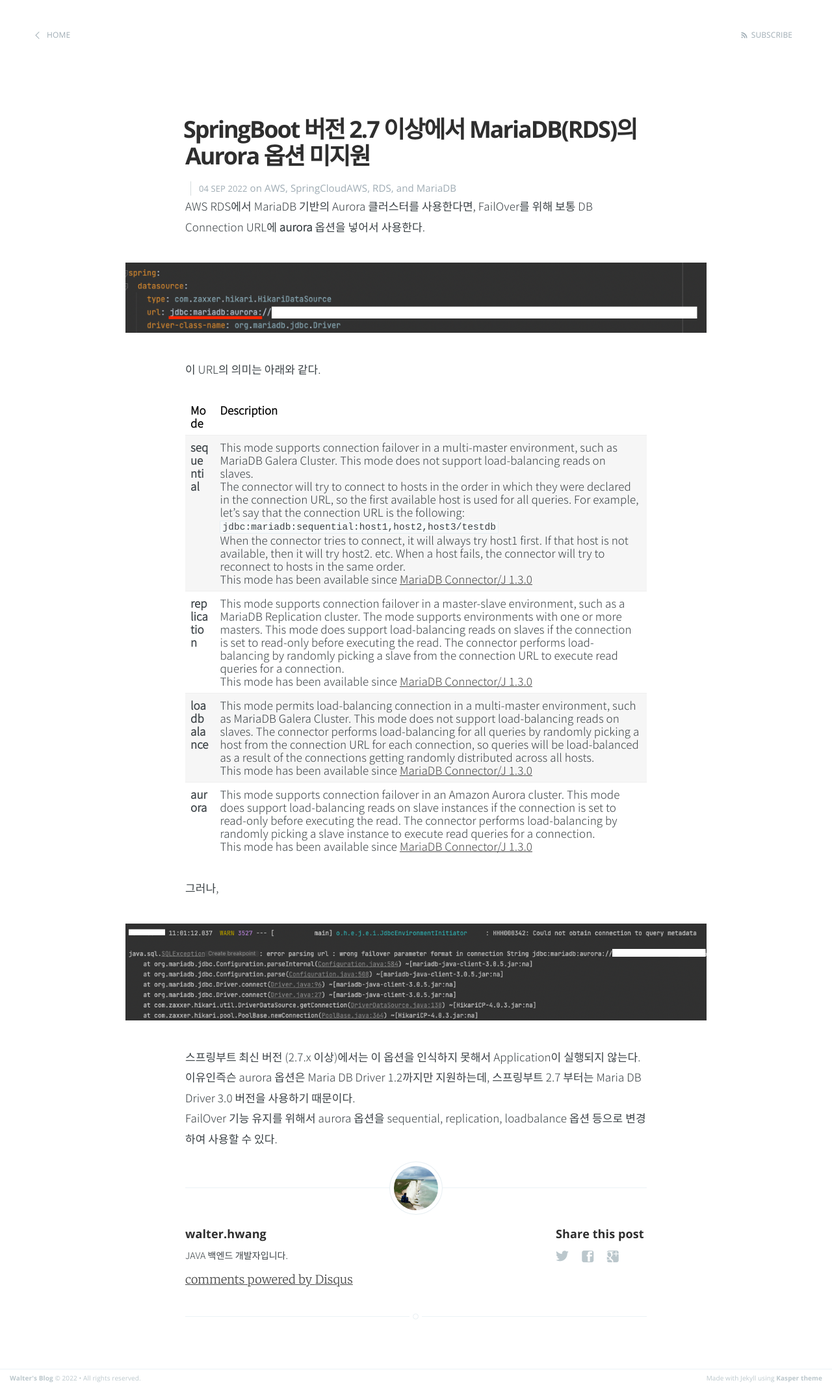
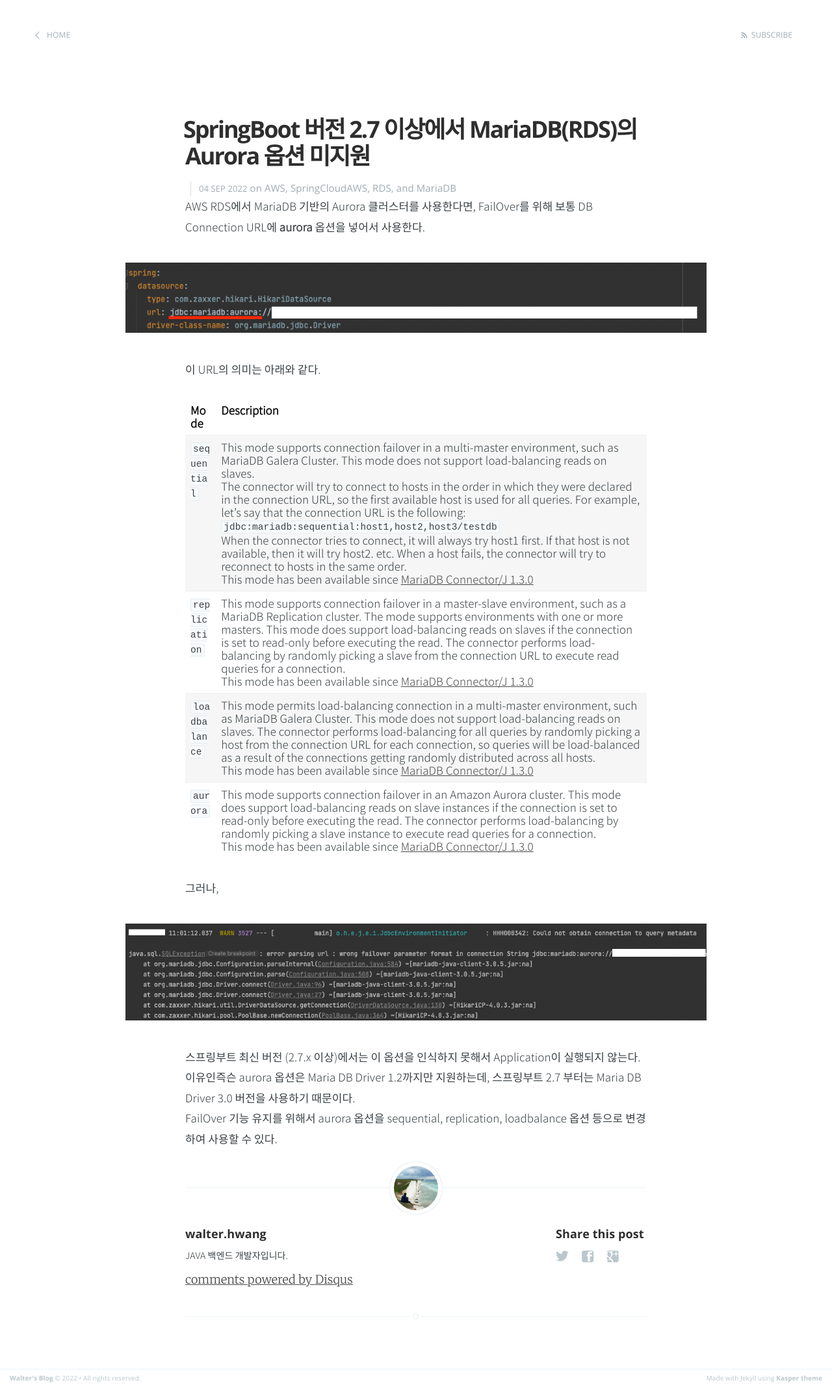
Before and after one commit to lyvius2/lyvius2.github.io, a Jekyll site: the page built from _posts/2022-09-04-springboot2.7.markdown, in a window 1280 px wide. Shown: the whole page at 65% size. Built offline with Jekyll 4.4.1, drawn with Linux system fonts in a browser that asks for light colours; comment, search, counter and statistics services are not loaded.

Commit message:
간격 조정

```diff
--- a/_posts/2022-09-04-springboot2.7.markdown
+++ b/_posts/2022-09-04-springboot2.7.markdown
@@ -11,12 +11,12 @@
 
 이 URL의 의미는 아래와 같다.
 
-| Mode                          | Description                                                                                                                                                                                                                                                                                                                                                                                                                                                                                                                                                                                                                                                                                                                                                                                                          |
-|-------------------------------|----------------------------------------------------------------------------------------------------------------------------------------------------------------------------------------------------------------------------------------------------------------------------------------------------------------------------------------------------------------------------------------------------------------------------------------------------------------------------------------------------------------------------------------------------------------------------------------------------------------------------------------------------------------------------------------------------------------------------------------------------------------------------------------------------------------------|
-| __sequential__                | This mode supports connection failover in a multi-master environment, such as MariaDB Galera Cluster. This mode does not support load-balancing reads on slaves. <br> The connector will try to connect to hosts in the order in which they were declared in the connection URL, so the first available host is used for all queries. For example, let's say that the connection URL is the following: `jdbc:mariadb:sequential:host1,host2,host3/testdb`<br>When the connector tries to connect, it will always try host1 first. If that host is not available, then it will try host2. etc. When a host fails, the connector will try to reconnect to hosts in the same order.<br>This mode has been available since [MariaDB Connector/J 1.3.0](https://mariadb.com/kb/en/mariadb-connector-j-130-release-notes/) |
-| __replication__               | This mode supports connection failover in a master-slave environment, such as a MariaDB Replication cluster. The mode supports environments with one or more masters. This mode does support load-balancing reads on slaves if the connection is set to read-only before executing the read. The connector performs load-balancing by randomly picking a slave from the connection URL to execute read queries for a connection.<br>This mode has been available since [MariaDB Connector/J 1.3.0](https://mariadb.com/kb/en/mariadb-connector-j-130-release-notes/) |
-| __loadbalance__               | This mode permits load-balancing connection in a multi-master environment, such as MariaDB Galera Cluster. This mode does not support load-balancing reads on slaves. The connector performs load-balancing for all queries by randomly picking a host from the connection URL for each connection, so queries will be load-balanced as a result of the connections getting randomly distributed across all hosts.<br>This mode has been available since [MariaDB Connector/J 1.3.0](https://mariadb.com/kb/en/mariadb-connector-j-130-release-notes/)|
-| __aurora__                    | This mode supports connection failover in an Amazon Aurora cluster. This mode does support load-balancing reads on slave instances if the connection is set to read-only before executing the read. The connector performs load-balancing by randomly picking a slave instance to execute read queries for a connection.<br>This mode has been available since [MariaDB Connector/J 1.3.0](https://mariadb.com/kb/en/mariadb-connector-j-130-release-notes/)|
+| Mode       | Description                                                                                                                                                                                                                                                                                                                                                                                                                                                                                                                                                                                                                                                                                                                                                                                                          |
+|------------|----------------------------------------------------------------------------------------------------------------------------------------------------------------------------------------------------------------------------------------------------------------------------------------------------------------------------------------------------------------------------------------------------------------------------------------------------------------------------------------------------------------------------------------------------------------------------------------------------------------------------------------------------------------------------------------------------------------------------------------------------------------------------------------------------------------------|
+| `sequential` | This mode supports connection failover in a multi-master environment, such as MariaDB Galera Cluster. This mode does not support load-balancing reads on slaves. <br> The connector will try to connect to hosts in the order in which they were declared in the connection URL, so the first available host is used for all queries. For example, let's say that the connection URL is the following: `jdbc:mariadb:sequential:host1,host2,host3/testdb`<br>When the connector tries to connect, it will always try host1 first. If that host is not available, then it will try host2. etc. When a host fails, the connector will try to reconnect to hosts in the same order.<br>This mode has been available since [MariaDB Connector/J 1.3.0](https://mariadb.com/kb/en/mariadb-connector-j-130-release-notes/) |
+| `replication` | This mode supports connection failover in a master-slave environment, such as a MariaDB Replication cluster. The mode supports environments with one or more masters. This mode does support load-balancing reads on slaves if the connection is set to read-only before executing the read. The connector performs load-balancing by randomly picking a slave from the connection URL to execute read queries for a connection.<br>This mode has been available since [MariaDB Connector/J 1.3.0](https://mariadb.com/kb/en/mariadb-connector-j-130-release-notes/) |
+| `loadbalance` | This mode permits load-balancing connection in a multi-master environment, such as MariaDB Galera Cluster. This mode does not support load-balancing reads on slaves. The connector performs load-balancing for all queries by randomly picking a host from the connection URL for each connection, so queries will be load-balanced as a result of the connections getting randomly distributed across all hosts.<br>This mode has been available since [MariaDB Connector/J 1.3.0](https://mariadb.com/kb/en/mariadb-connector-j-130-release-notes/)|
+| `aurora`    | This mode supports connection failover in an Amazon Aurora cluster. This mode does support load-balancing reads on slave instances if the connection is set to read-only before executing the read. The connector performs load-balancing by randomly picking a slave instance to execute read queries for a connection.<br>This mode has been available since [MariaDB Connector/J 1.3.0](https://mariadb.com/kb/en/mariadb-connector-j-130-release-notes/)|
 
 그러나,
 
```
